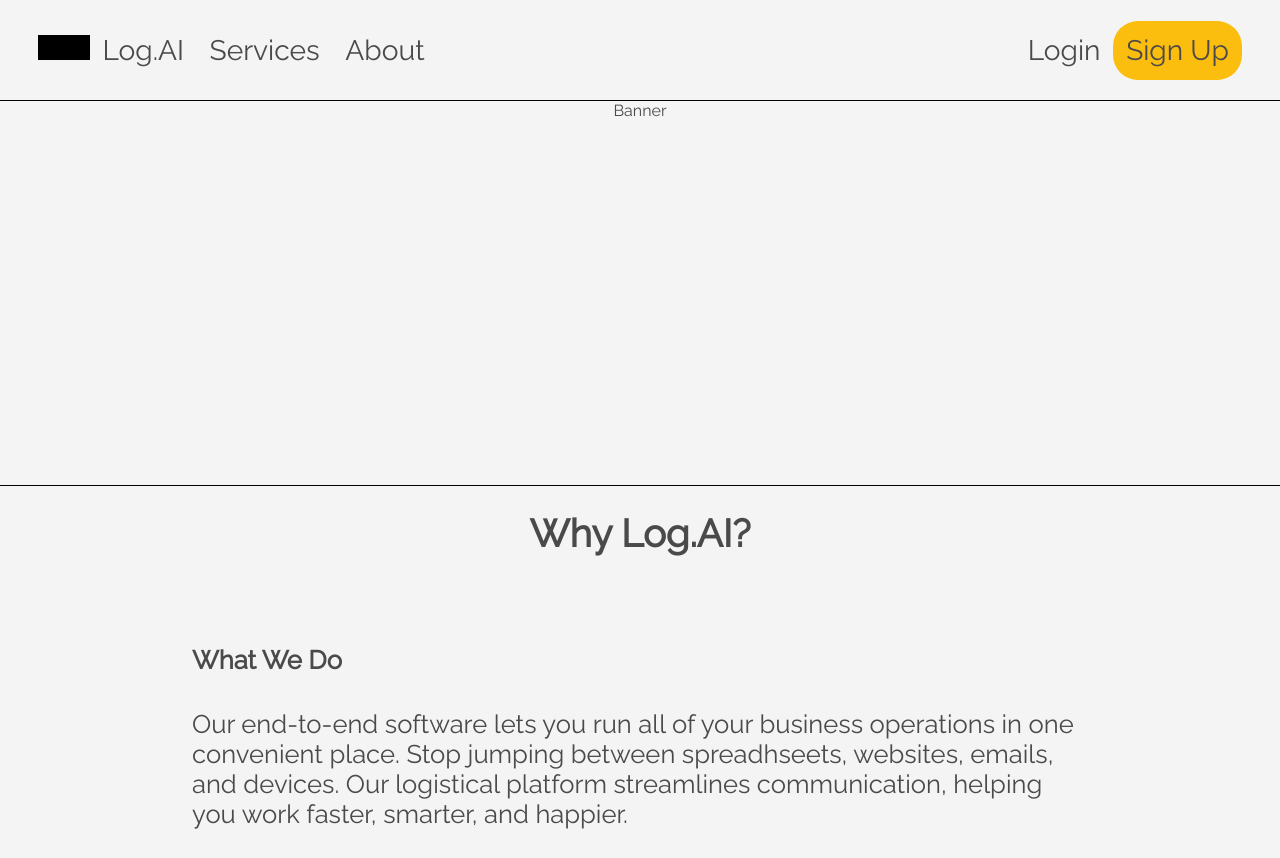
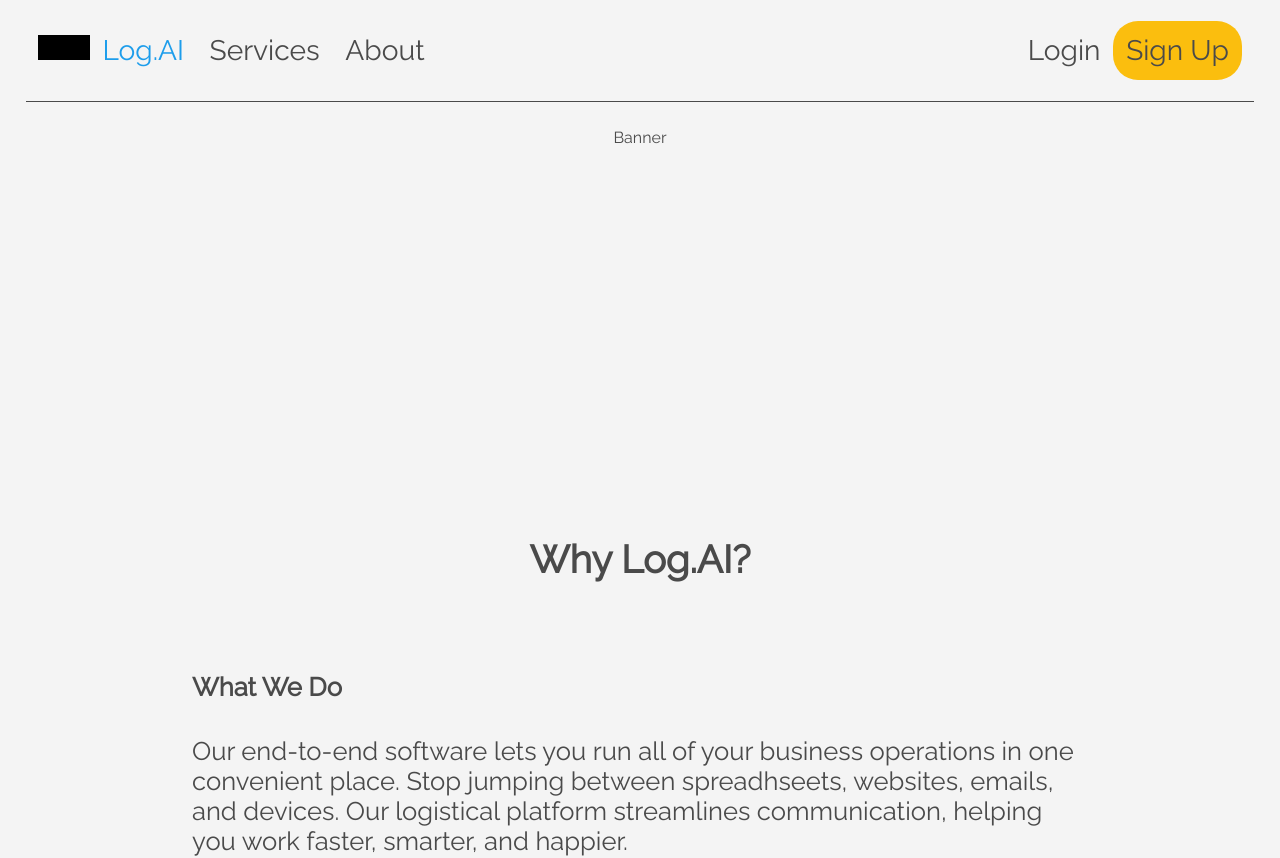
Before and after one commit to dillonbartkus/logai, a React (Create React App) app in the folder client/: page / in a window 1280 px wide. Shown: the top 858 px of the page. Built offline with nearby package versions, Linux system fonts and the light colour scheme.

Commit message:
fixed header

```diff
--- a/client/src/App.js
+++ b/client/src/App.js
@@ -86,7 +86,7 @@ const App = () => {
 
       <div className = "app">
 
-          <Header company = {company} id = {id} register = {register} showDashboard = {showDashboard} isLoggedIn = {isLoggedIn} showServices = {showServices} showAbout = {showAbout} showMain = {showMain} showRegister = {showRegister} showLogin = {showLogin}/>
+          <Header main = {main} company = {company} services = {services} about = {about} login = {login} register = {register} showDashboard = {showDashboard} isLoggedIn = {isLoggedIn} showServices = {showServices} showAbout = {showAbout} showMain = {showMain} showRegister = {showRegister} showLogin = {showLogin}/>
 
               {
                 main &&
--- a/client/src/Header.js
+++ b/client/src/Header.js
@@ -8,9 +8,9 @@ const Header = props => {
 
       <div className = "header">
 
-        <LeftNav showAbout = {props.showAbout} showServices = {props.showServices} showMain = {props.showMain} />
+        <LeftNav main = {props.main} services = {props.services} about = {props.about} showAbout = {props.showAbout} showServices = {props.showServices} showMain = {props.showMain} />
 
-        <RightNav company = {props.company} register = {props.register} showDashboard = {props.showDashboard} isLoggedIn = {props.isLoggedIn} showRegister = {props.showRegister} showLogin = {props.showLogin}/>
+        <RightNav login = {props.login} register = {props.register} showDashboard = {props.showDashboard} isLoggedIn = {props.isLoggedIn} showRegister = {props.showRegister} showLogin = {props.showLogin}/>
 
       </div>
 
--- a/client/src/LeftNav.js
+++ b/client/src/LeftNav.js
@@ -1,6 +1,10 @@
 import React from 'react';
 
 const LeftNav = props => {
+
+    let isAbout = (props.about) ? 'navactive' : ''
+    let isServices = (props.services) ? 'navactive' : ''
+    let isMain = (props.main) ? 'navactive' : ''
 
     return(
 
@@ -11,15 +15,18 @@ const LeftNav = props => {
             >
             </div>
             <span
+            className = {isMain}
             onClick = {props.showMain}
             >
             Log.AI</span>
 
             <span
+            className = {isServices}
             onClick = {props.showServices}
             >Services</span>
 
             <span
+            className = {isAbout}
             onClick = {props.showAbout}
             >About</span>
 
--- a/client/src/RightNav.js
+++ b/client/src/RightNav.js
@@ -2,27 +2,14 @@ import React from 'react';
 
 const RightNav = props => {
 
-  let isRegister = (props.register) ? "regbuttonactive" : "regbutton"
+  let isRegister = (props.register) ? 'regbuttonactive' : 'regbutton'
+  let isLogin = (props.login) ? 'navactive' : ''
 
     return(
 
         <div className = "rightnav" >
 
-          {
-            props.isLoggedIn &&
-            <span
-            onClick = { () => {props.showDashboard()} }
-            >
-            {props.company}
-            </span>
-          }
-
-          {
-            props.isLoggedIn ||
-
-            <>
-
-            <span
+            <span className = {isLogin}
             onClick = { e => props.showLogin(e) }
             >
             Login
@@ -34,9 +21,6 @@ const RightNav = props => {
             Sign Up
             </span>
 
-            </>
-          }
-
         </div>
 
     )
--- a/client/src/index.css
+++ b/client/src/index.css
@@ -54,12 +54,18 @@ button {
 }
 
 .header {
-  max-height: 50px;
-  height: 10vh;
-  margin: 2% 2% ;
+  border-bottom: 1px solid rgb(74, 74, 74);
+  height: 50px;
+  max-height: 100px;
+  margin: 2%;
+  padding-bottom: 2%;
   display: flex;
   justify-content: space-between;
   align-items: center;
+  position: sticky;
+  top: 0;
+  z-index: 1;
+  background-color: #f4f4f4;
 }
 
 .leftnav, .rightnav, .footer > div > * {
@@ -71,14 +77,19 @@ button {
   padding: 1vw;
 }
 
+.navactive {
+  color: rgb(29, 157, 235);
+}
+
 .regbutton {
   background-color: rgb(251, 190, 14);
   border-radius: 25px;
 }
 
 .regbuttonactive {
-  background-color: #fff;
-  border: 2px solid gold;
+  background-color: #f4f4f4;
+  color: rgb(29, 157, 235);
+  border: 2px solid rgb(251, 190, 14);
   border-radius: 25px;
 }
 
@@ -90,7 +101,6 @@ button {
 
 .banner {
   height: 30vw;
-  outline: 1px solid black;
 }
 
 .title {
```
